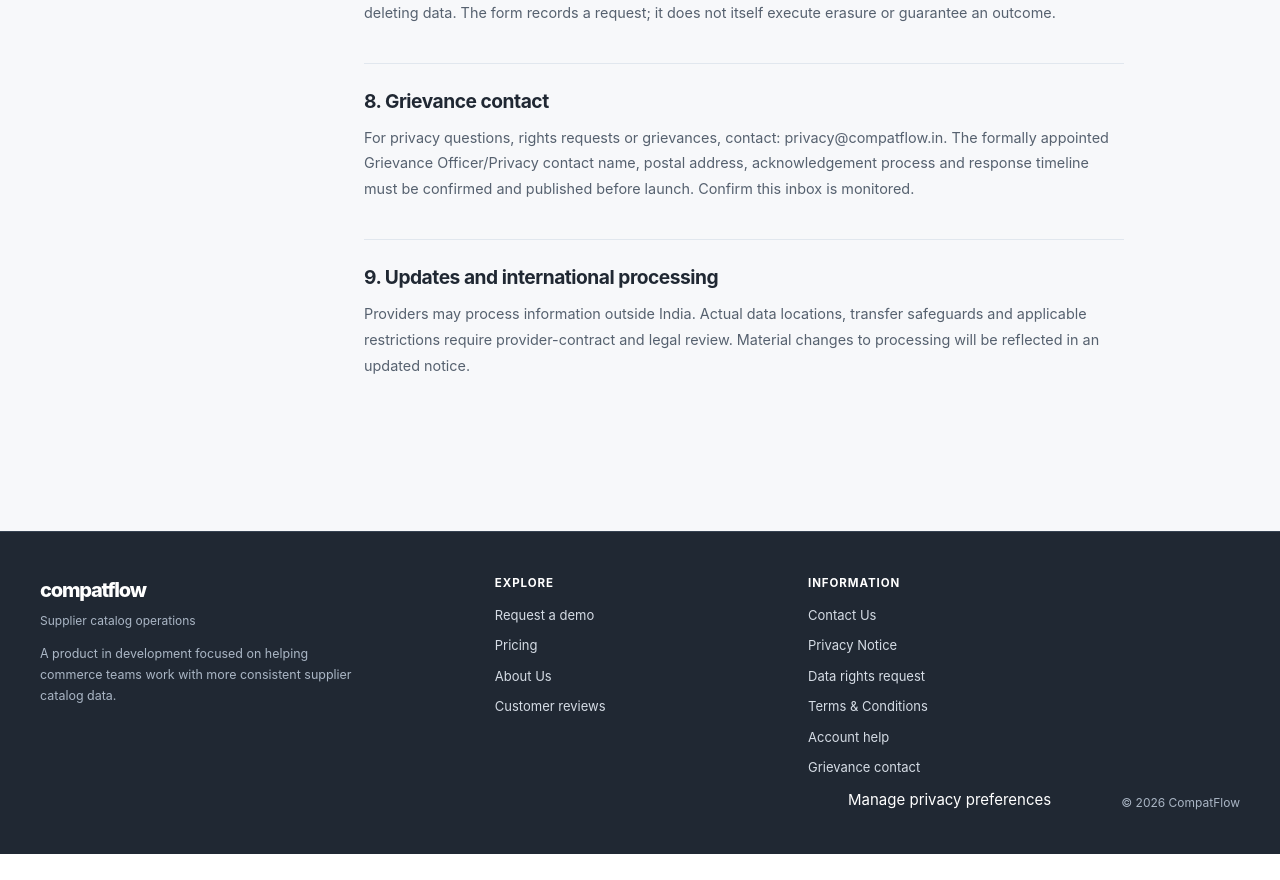
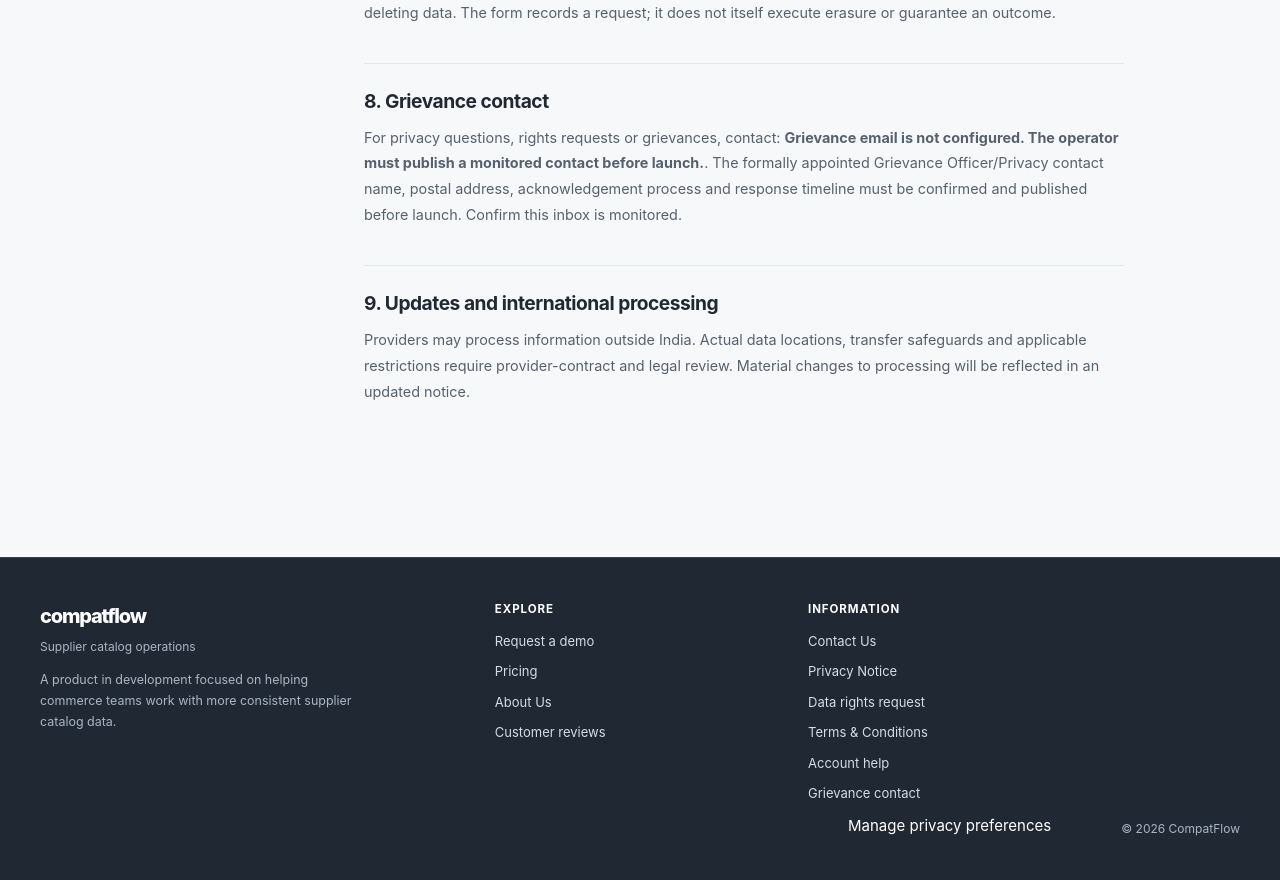
Before and after one commit to Revanth6699/compat-flow, a Next.js app in the folder frontend/: page /privacy in a window 1280 px wide. Shown: the part 2500-3380 px from the top of the page. Before the commit the page ends 3354 px from the top, so only its background shows below. Built offline with nearby package versions, Linux system fonts and the light colour scheme; no server answers.

Commit message:
Remove unverified grievance email fallback

```diff
--- a/frontend/app/privacy/page.tsx
+++ b/frontend/app/privacy/page.tsx
@@ -2,7 +2,7 @@ import Link from "next/link";
 import type { Metadata } from "next";
 export const metadata: Metadata = { title: "Privacy Notice", description: "Draft privacy notice describing CompatFlow personal-data processing and rights." };
 const operatorName = process.env.NEXT_PUBLIC_OPERATOR_NAME || "CompatFlow (legal operator name to be confirmed)";
-const grievanceEmail = process.env.NEXT_PUBLIC_GRIEVANCE_EMAIL || process.env.NEXT_PUBLIC_CONTACT_EMAIL || "privacy@compatflow.in";
+const grievanceEmail = process.env.NEXT_PUBLIC_GRIEVANCE_EMAIL || process.env.NEXT_PUBLIC_CONTACT_EMAIL || "";
 export default function PrivacyPage() {
  return <main id="main" className="legal-page"><div className="container legal-container">
   <header className="legal-hero"><span className="eyebrow">LEGAL / PRIVACY · DRAFT</span><h1>Privacy Notice</h1><p>This draft describes personal information processed through the CompatFlow website, accounts and product workflows. It is not approved legal advice.</p><span className="legal-updated">Draft version: 15 November 2026 · Legal review required before final publication</span></header>
@@ -16,7 +16,7 @@ export default function PrivacyPage() {
     <section id="retention"><h2>5. Retention</h2><p>Account, organization, subscription, import, review and enquiry records are retained while needed to provide the service, administer the customer relationship, maintain security, resolve disputes and meet applicable legal obligations. Authentication records are subject to Supabase configuration. Import files may be written to the configured application storage directory; their deployed retention/deletion lifecycle must be verified. Hosting and database logs are subject to provider policies.</p><p><strong>A complete, approved category-by-category retention schedule is not yet implemented.</strong> Exact periods and automated deletion jobs are open compliance items; this draft does not promise a specific deletion period.</p></section>
     <section id="security"><h2>6. Security</h2><p>CompatFlow uses authentication, authorization, tenant scoping, HTTPS-only production origin validation and security response headers. Application-level encryption for stored import files was not established in this source review; platform/database/storage encryption settings and key management require deployment verification. CAPTCHA is not integrated in the reviewed enquiry flow; a honeypot alone is not verified bot protection.</p></section>
     <section id="rights"><h2>7. Your choices and rights</h2><p>Subject to applicable law and verification, you may request access to information about processing, correction or completion of inaccurate/incomplete data, erasure where retention is no longer necessary or legally required, withdrawal of consent, and grievance redressal. Withdrawal does not affect processing already carried out before withdrawal. Some records may need to be retained where law requires it or for legal claims.</p><p>Submit a request through <Link href="/privacy/requests">the data-rights request form</Link>. We may verify identity before disclosing, changing or deleting data. The form records a request; it does not itself execute erasure or guarantee an outcome.</p></section>
-    <section id="grievance"><h2>8. Grievance contact</h2><p>For privacy questions, rights requests or grievances, contact: <a href={`mailto:${grievanceEmail}`}>{grievanceEmail}</a>. The formally appointed Grievance Officer/Privacy contact name, postal address, acknowledgement process and response timeline must be confirmed and published before launch. Confirm this inbox is monitored.</p></section>
+    <section id="grievance"><h2>8. Grievance contact</h2><p>For privacy questions, rights requests or grievances, contact: {grievanceEmail ? <a href={`mailto:${grievanceEmail}`}>{grievanceEmail}</a> : <strong>Grievance email is not configured. The operator must publish a monitored contact before launch.</strong>}. The formally appointed Grievance Officer/Privacy contact name, postal address, acknowledgement process and response timeline must be confirmed and published before launch. Confirm this inbox is monitored.</p></section>
     <section><h2>9. Updates and international processing</h2><p>Providers may process information outside India. Actual data locations, transfer safeguards and applicable restrictions require provider-contract and legal review. Material changes to processing will be reflected in an updated notice.</p></section>
   </article></div></div></main>;
 }
```
